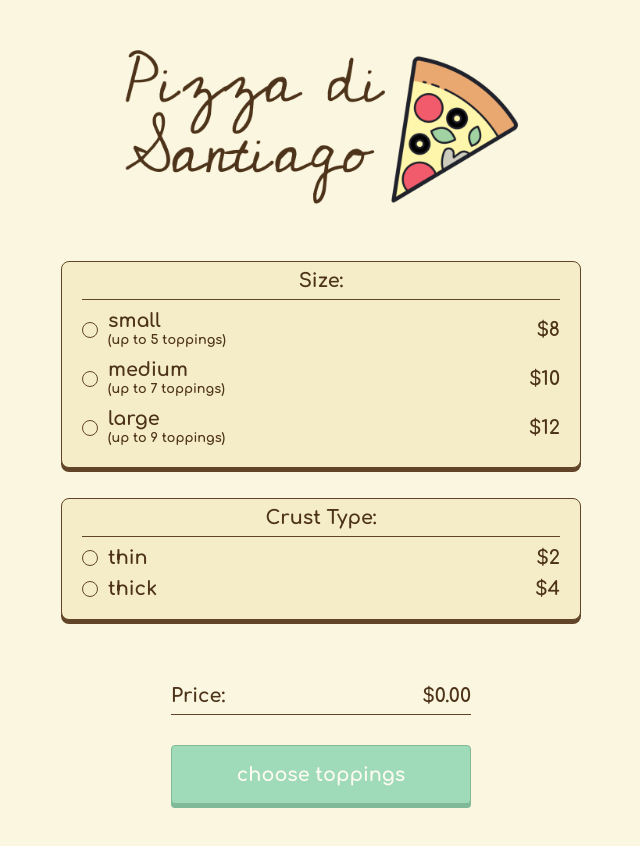
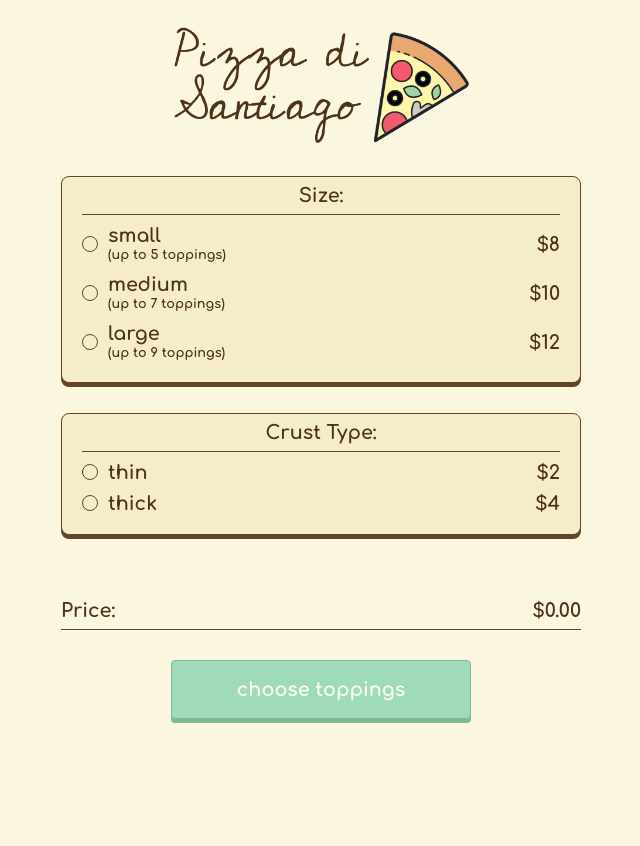
Before and after one commit to Santiael/pizza-di-santiago, a React (Create React App) app: page / in a window 1280 px wide. Shown: the top 846 px of the page, without its empty margins (319-959 px from the left). After the commit the page ends 800 px from the top, so only its background shows below. Built offline with nearby package versions, Linux system fonts and the light colour scheme.

Commit message:
refactor: ajust some styles

```diff
--- a/src/App/app.styles.ts
+++ b/src/App/app.styles.ts
@@ -1,7 +1,7 @@
 import styled from '@emotion/styled'
 
 export const Container = styled.div`
-  margin: 40px auto 60px;
+  margin: 20px auto 40px;
   padding: 0 40px;
   max-width: 600px;
 `
--- a/src/components/Header/header.styles.ts
+++ b/src/components/Header/header.styles.ts
@@ -3,11 +3,11 @@ import styled from '@emotion/styled'
 export const Container = styled.header`
   display: flex;
   justify-content: center;
-  margin-bottom: 40px;
+  margin-bottom: 20px;
 
   > img {
     margin: 0 auto;
     width: calc(100% - 80px);
-    max-width: 400px;
+    max-width: 300px;
   }
 `
--- a/src/pages/SizeAndCrust/index.tsx
+++ b/src/pages/SizeAndCrust/index.tsx
@@ -7,7 +7,7 @@ import RadioGroup, { Option } from 'components/RadioGroup'
 import Price from 'components/Price'
 import Button from 'components/Button'
 
-import { Container } from './size-and-crust.styles'
+import { Container, PriceWrapper, ButtonWrapper } from './size-and-crust.styles'
 
 const sizeOptions: Option[] = [
   { label: 'small', description: '(up to 5 toppings)', price: 8 },
@@ -40,14 +40,16 @@ const SizeAndCrust: React.FC = () => {
           onChange={(value) => setCrustType(value)}
         />
       </Panel>
-      <div>
+      <PriceWrapper>
         <Price value={state.price} />
+      </PriceWrapper>
+      <ButtonWrapper>
         <Button
           text="choose toppings"
           onClick={goNext}
           disabled={!state.size || !state.crustType}
         />
-      </div>
+      </ButtonWrapper>
     </Container>
   )
 }
--- a/src/pages/SizeAndCrust/size-and-crust.styles.ts
+++ b/src/pages/SizeAndCrust/size-and-crust.styles.ts
@@ -1,15 +1,16 @@
 import styled from '@emotion/styled'
 
 export const Container = styled.div`
-  > div:first-of-type {
+  > div {
     margin-bottom: 30px;
   }
-  > div:last-of-type {
-    max-width: 300px;
-    margin: 60px auto;
+`
 
-    > div:first-of-type {
-      margin-bottom: 30px;
-    }
-  }
+export const PriceWrapper = styled.div`
+  margin-top: 60px;
 `
+
+export const ButtonWrapper = styled.div`
+  max-width: 300px;
+  margin: 0 auto 60px;
+`
```
